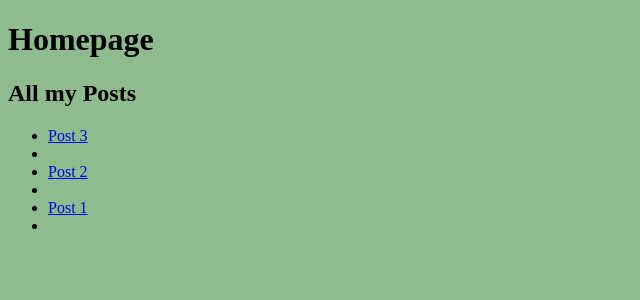
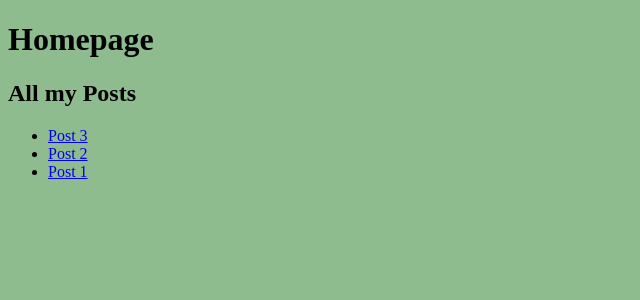
Before and after one commit to thelooneyest/kevindlooney.com, a Jekyll site: the page built from index.md, in a window 1280 px wide. Shown: the top 300 px of the page, without its empty margins (0-640 px from the left). Built offline with Jekyll 4.4.1, drawn with Linux system fonts in a browser that asks for light colours.

Commit message:
Update home.html

```diff
--- a/_layouts/home.html
+++ b/_layouts/home.html
@@ -13,7 +13,6 @@ layout: default
   <li>
     <a href="{{ post.url }}">{{ post.title }}</a>
   </li>
-  <li>{{page.date}}</li>
 
 
 
```
